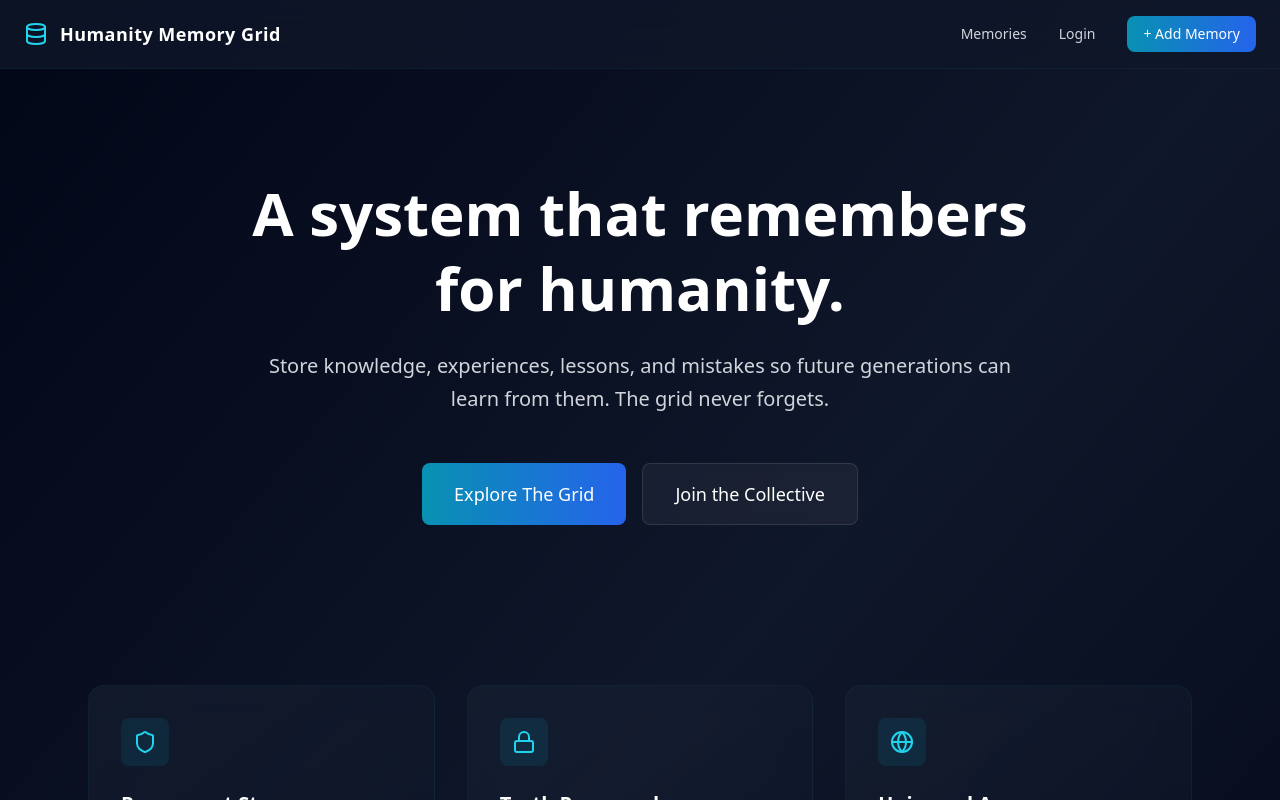
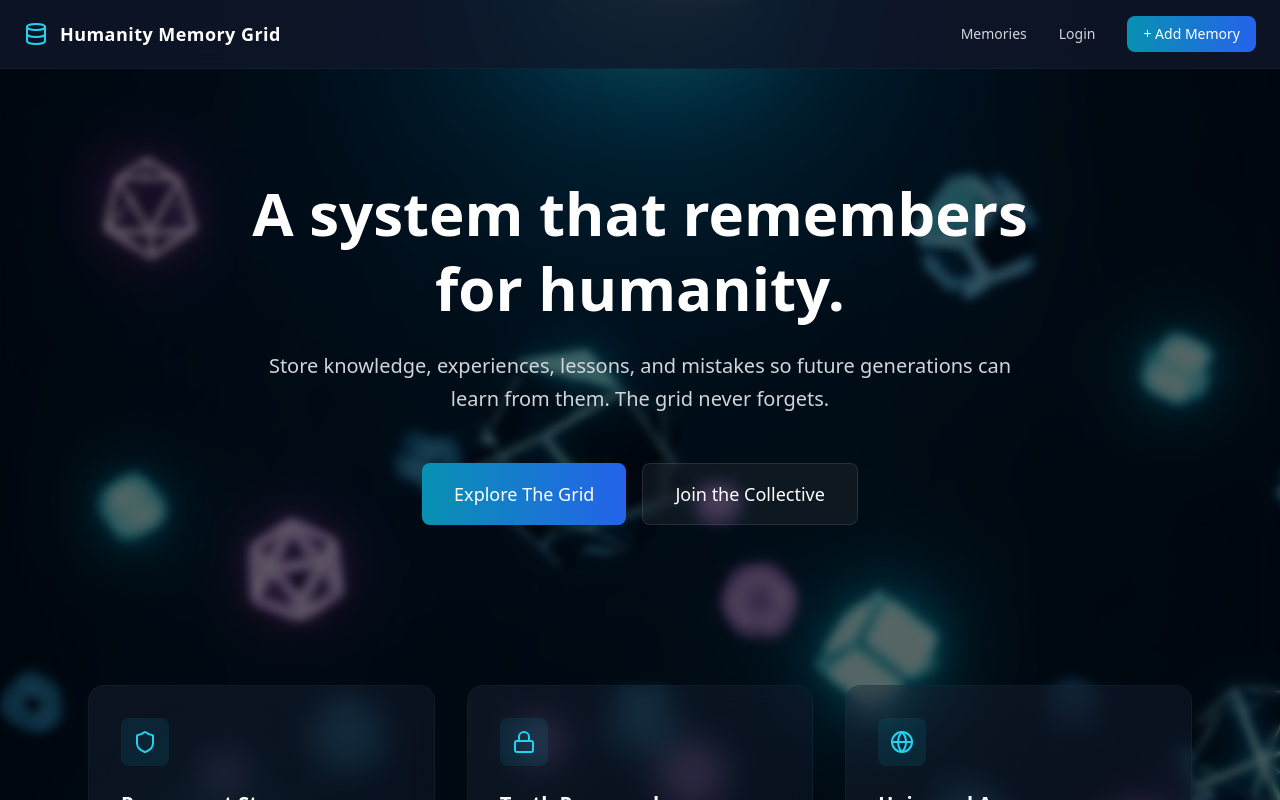
Before and after one commit to onnoi10/humanity-memory-grid, a React (Vite) app: page / in a window 1280 px wide. Shown: the top 800 px of the page. Built offline with nearby package versions, Linux system fonts and the light colour scheme.

Commit message:
new file:   public/bg-grid.png 	modified:   src/pages/Landing.tsx

```diff
--- a/src/pages/Landing.tsx
+++ b/src/pages/Landing.tsx
@@ -6,7 +6,20 @@ interface LandingProps {
 
 export default function Landing({ onNavigate }: LandingProps) {
   return (
-    <div className="min-h-screen pt-20">
+    <div
+      className="min-h-screen pt-20 relative overflow-hidden"
+      style={{
+        backgroundImage: "url('/bg-grid.png')",
+        backgroundSize: "cover",
+        backgroundPosition: "center",
+        backgroundRepeat: "no-repeat",
+      }}
+    >
+      {/* Dark overlay for readability */}
+      <div className="absolute inset-0 bg-black/60 backdrop-blur-sm"></div>
+
+      {/* Page content */}
+      <div className="relative z-10">
         <section className="max-w-5xl mx-auto px-6 py-24 text-center">
           <h1 className="text-6xl font-bold text-white mb-6 leading-tight">
             A system that remembers
@@ -98,5 +111,6 @@ export default function Landing({ onNavigate }: LandingProps) {
           </p>
         </footer>
       </div>
+    </div>
   );
 }
```
Also changed, not shown: public/bg-grid.png (added). Lines whose indentation alone changed are shown as unchanged.
